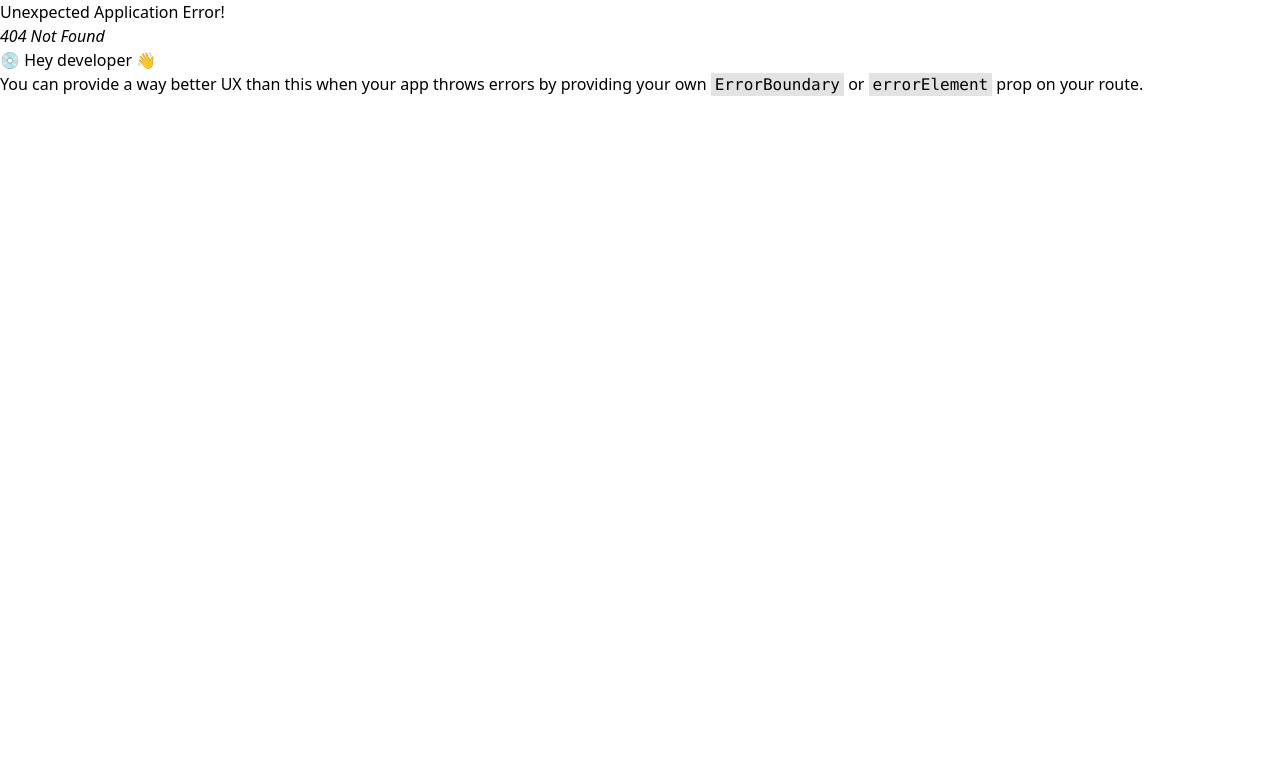
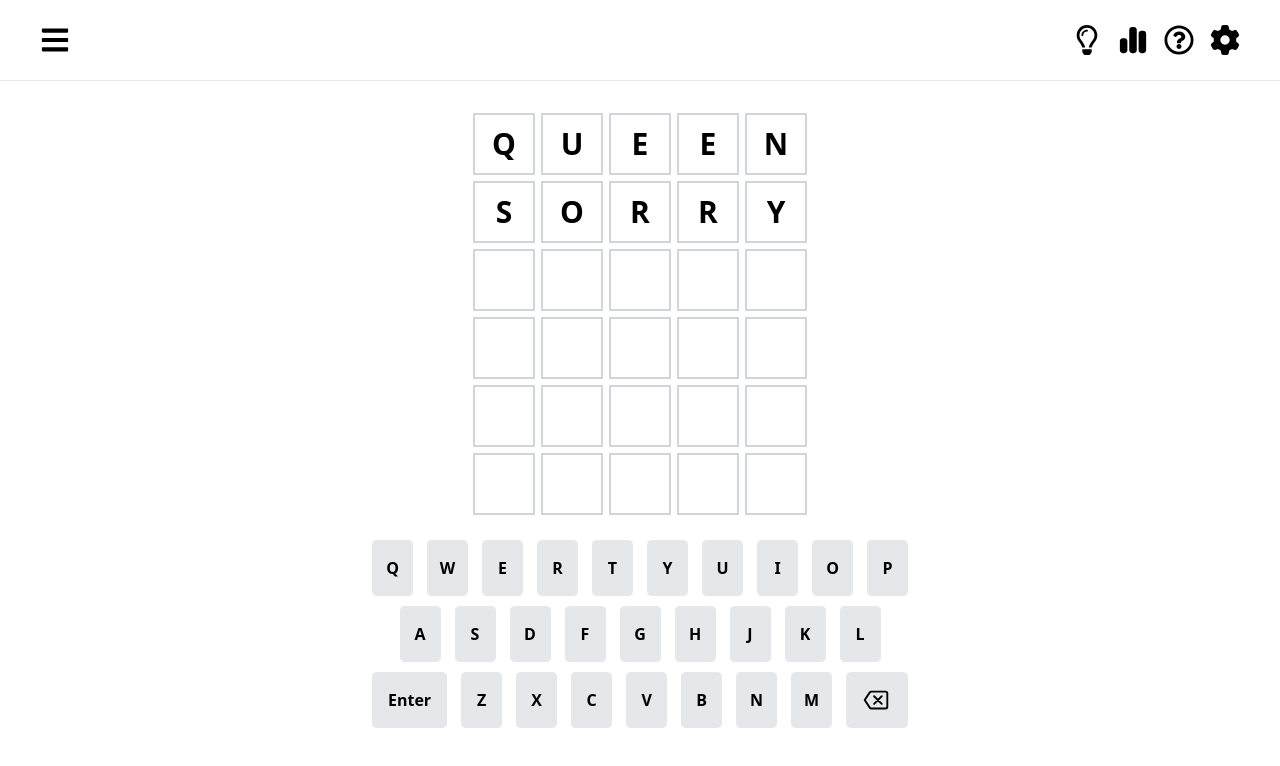
Before and after one commit to danram0121/Wordle-Clone, a React (Vite) app in the folder client/: page /wordle in a window 1280 px wide. Before the commit this address had no page. Shown: the top 766 px of the page. Built offline with nearby package versions, Linux system fonts and the light colour scheme.

Commit message:
Add Wordle page to the application

```diff
--- a/client/src/App.jsx
+++ b/client/src/App.jsx
@@ -6,12 +6,14 @@ import {
 } from "react-router-dom";
 import MainLayout from "./layouts/MainLayout";
 import HomePage from "./pages/HomePage";
+import Wordle from "./pages/Wordle";
 
 function App() {
   const router = createBrowserRouter(
     createRoutesFromElements(
       <Route path="/" element={<MainLayout />}>
         <Route index element={<HomePage />} />
+        <Route path="/wordle" element={<Wordle />} />
       </Route>
     )
   );
```
